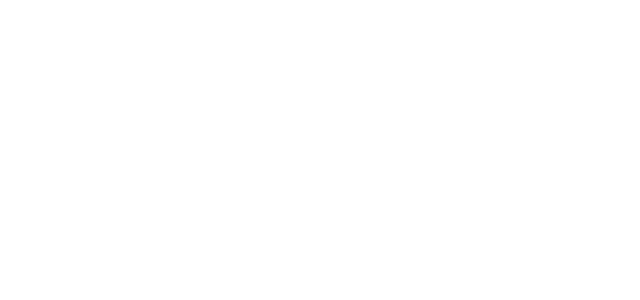
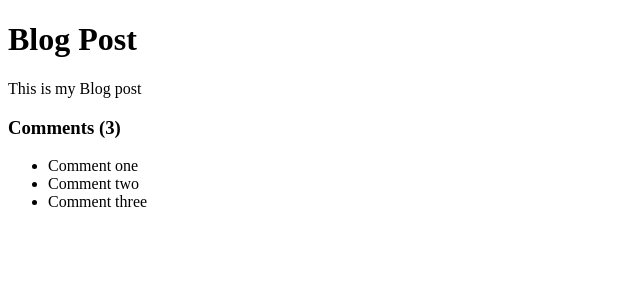
Before and after one commit to roshnins/React-Feedback-App, a React (Create React App) app: page / in a window 1280 px wide. Shown: the top 300 px of the page, without its empty margins (0-640 px from the left). Built offline with nearby package versions, Linux system fonts and the light colour scheme.

Commit message:
JSX good to know

```diff
--- a/src/App.js
+++ b/src/App.js
@@ -1,5 +1,38 @@
+import React from "react";
+
 function App() {
-    return <h1>Hello from the app component</h1>
+  const title = "Blog Post";
+  const body = "This is my Blog post";
+  const comments = [
+    { id: 1, text: "Comment one" },
+    { id: 2, text: "Comment two" },
+    { id: 3, text: "Comment three" },
+  ];
+
+  const loading = false;
+  const showComments = true;
+  const commentBlock = (
+    <div className="comments">
+      <h3>Comments ({comments.length})</h3>
+      <ul>
+        {comments.map((comment, index) => (
+          <li key={index}>{comment.text}</li>
+        ))}
+      </ul>
+    </div>
+  );
+
+  /* conditionals */
+  if (loading) return <h1>Loading...</h1>;
+
+  return (
+    <div className="container">
+      <h1>{title}</h1>
+      <p>{body}</p>
+
+      {showComments && commentBlock}
+    </div>
+  );
 }
 
-export default App
+export default App;
--- a/src/index.css
+++ /dev/null
@@ -1,3 +0,0 @@
-body{
-    display: none
-}
--- a/src/index.js
+++ b/src/index.js
@@ -1,6 +1,6 @@
-import React from "react";
-import ReactDOM from "react-dom";
-import './index.css';
+import React from 'react';
+import ReactDOM from 'react-dom';
+// import './index.css';
 import App from './App';
 
 // Main component in root
```
Also changed, not shown: 1 other file (tests, documents, lock files or other folders).
